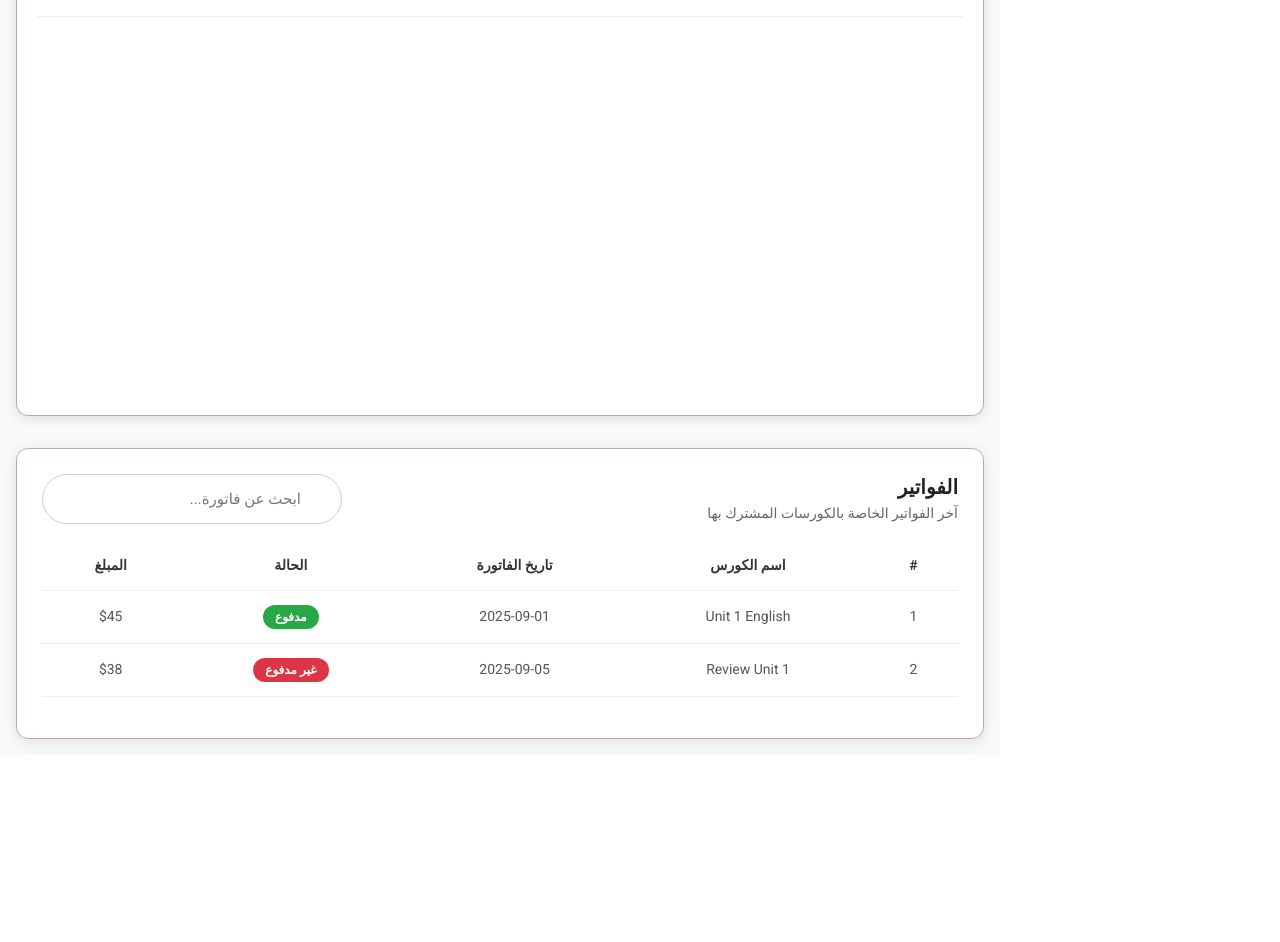
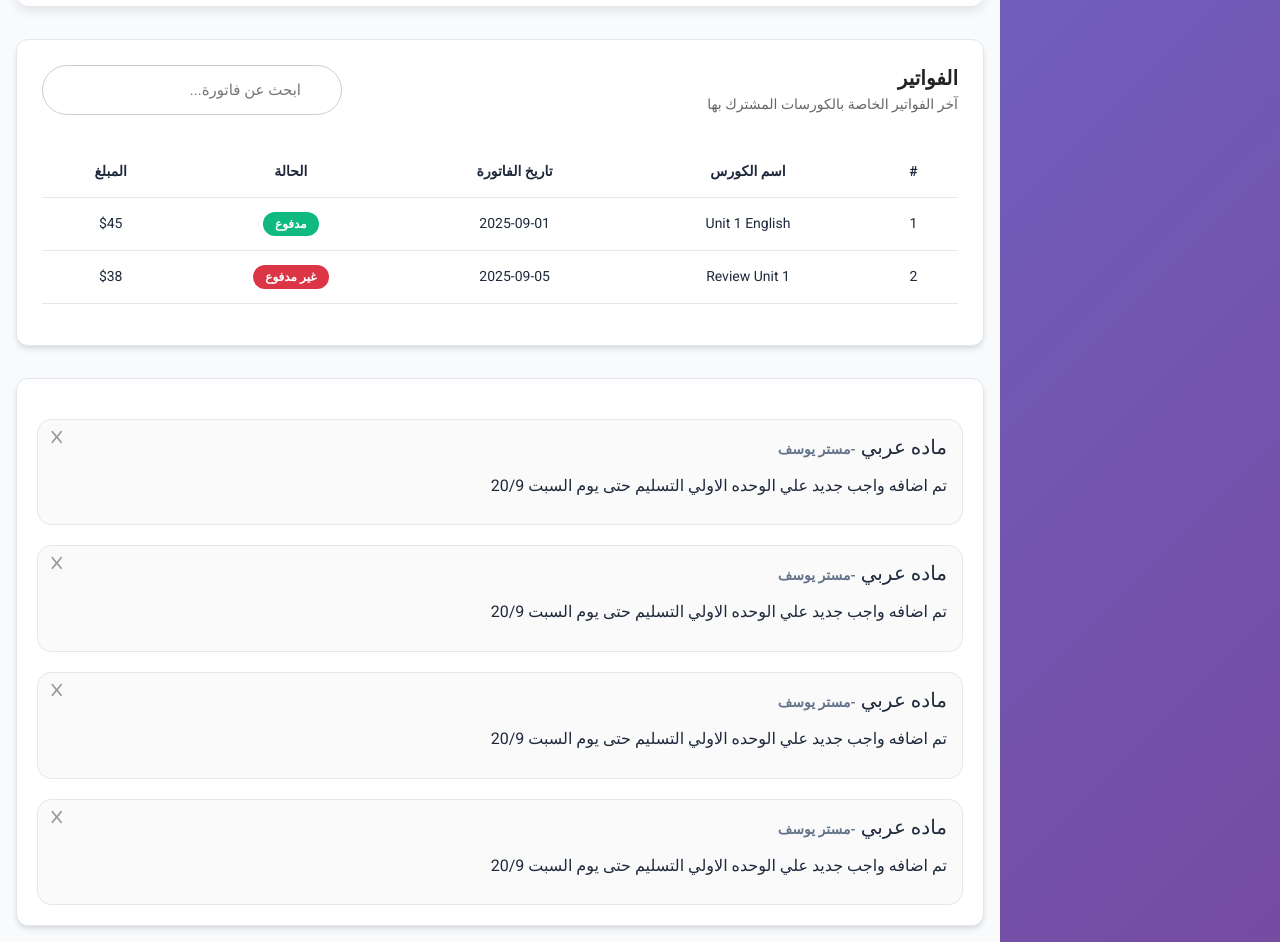
Before and after one commit to ahmedgoher/front_end_EduSystem, a plain HTML site: page index.html in a window 1280 px wide. Shown: the part 1100-2042 px from the top of the page. Before the commit the page ends 1855 px from the top, so only its background shows below. Drawn offline with Linux system fonts and the light colour scheme.

Commit message:
color and new section

```diff
--- a/css/style.css
+++ b/css/style.css
@@ -5,18 +5,28 @@
 }
 
 :root {
-  --main-color: #3b3b3b;
-  --second-color: #eceedf;
+  --primary-color: #2563eb;
+  --secondary-color: #f8fafc;
+  --accent-color: #10b981;
+  --text-primary: #1e293b;
+  --text-secondary: #64748b;
+  --border-color: #e2e8f0;
+  --sidebar-bg: #ffffff;
+  --content-bg: #f8fafc;
   --white-color: #fff;
-  --black-color: #000;
-  --border-color: #bca9a9;
+  --card-shadow: 0 4px 6px -1px rgba(0, 0, 0, 0.1),
+    0 2px 4px -1px rgba(0, 0, 0, 0.06);
+  --hover-shadow: 0 10px 15px -3px rgba(0, 0, 0, 0.1),
+    0 4px 6px -2px rgba(0, 0, 0, 0.05);
 }
 
 body {
-  font-family: "Roboto", sans-serif;
+  font-family: "Roboto", -apple-system, BlinkMacSystemFont, "Segoe UI",
+    sans-serif;
   min-height: 100vh;
-  color: #222831;
+  color: var(--text-primary);
   line-height: 1.6;
+  background: linear-gradient(135deg, #667eea 0%, #764ba2 100%);
 }
 
 /* Profile Info */
@@ -32,7 +42,7 @@ body {
 
 .personalpic {
   max-width: 120px;
-  border: 3px solid var(--main-color);
+  border: 3px solid var(--accent-color);
   border-radius: 50%;
 }
 
@@ -41,8 +51,8 @@ body {
   position: fixed;
   max-width: 280px;
   height: 100vh;
-  box-shadow: -2px 0 12px rgba(0, 0, 0, 0.15);
-  background: var(--white-color);
+  box-shadow: var(--card-shadow);
+  background: var(--sidebar-bg);
 }
 
 .sidebar {
@@ -67,8 +77,8 @@ body {
 
 .sidebar-nav .nav-link:hover,
 .sidebar-nav .nav-link.active {
-  background-color: var(--main-color);
-  color: var(--second-color);
+  background-color: var(--primary-color);
+  color: var(--secondary-color);
 }
 
 /* Content */
@@ -76,8 +86,8 @@ body {
   margin-right: 280px;
   width: calc(100% - 280px);
   min-height: 100vh;
-  background-color: #121212;
-  color: #e0e0e0;
+  background-color: var(--content-bg);
+  /* color: #e0e0e0; */
   /* padding: 25px; */
 }
 
@@ -86,14 +96,17 @@ body {
   height: 72px;
   position: sticky;
   top: 0;
-  background-color: #1e1e1e;
-  box-shadow: -10px 0px 12px rgba(0, 0, 0, 0.3);
-  color: #fff;
+  background-color: var(--sidebar-bg);
+  box-shadow: var(--card-shadow);
+  color: var(--accent-color);
   z-index: 1000;
   display: flex;
   align-items: center;
   padding: 0 20px;
   font-weight: 600;
+}
+#menu-toggle {
+  cursor: pointer;
 }
 
 /* Mobile Sidebar */
@@ -115,7 +128,7 @@ body {
   .content {
     margin-right: 0;
     width: 100%;
-    padding: 15px;
+    /* padding: 15px; */
   }
 }
 
@@ -131,7 +144,8 @@ body {
   border: 1px solid var(--border-color);
   border-radius: 12px;
   box-shadow: 0 4px 14px rgba(0, 0, 0, 0.1);
-  height: calc(100vh - 100px);
+  height: auto; /* إلغاء الثابت */
+  min-height: 400px;
   padding: 30px;
   color: var(--main-color);
 }
@@ -180,7 +194,8 @@ body {
   box-shadow: 0 3px 12px rgba(0, 0, 0, 0.1);
   padding: 20px;
   border-radius: 12px;
-  height: calc(100vh - 120px);
+  height: auto; /* إلغاء الثابت */
+  min-height: 400px;
   background-color: var(--white-color);
 }
 
@@ -189,15 +204,15 @@ body {
 }
 
 .Reportspage .dropdown .repbtn {
-  background-color: var(--main-color);
-  color: var(--white-color);
+  background-color: var(--primary-color);
+  color: var(--secondary-color);
   font-size: 14px;
   font-weight: 600;
 }
 
 .Reportspage .dropdown-menu .dropdown-item:hover {
-  background-color: var(--main-color);
-  color: var(--white-color);
+  background-color: var(--primary-color);
+  color: var(--secondary-color);
 }
 
 .Reportspage .sub-choose {
@@ -224,15 +239,15 @@ body {
   width: 100%;
   padding: 12px;
   font-size: 15px;
-  border: 1px solid #ccc;
+  border: 1px solid var(--border-color);
   border-radius: 8px;
-  background: #f9f9f9;
+  background: var(--sidebar-bg);
   color: #333;
   outline: none;
 }
 
 .input-group input:disabled {
-  color: #666;
+  color: var(--text-secondary);
 }
 
 .input-group label {
@@ -250,7 +265,7 @@ body {
 /* Invoices Container */
 .invoices-container {
   border: 1px solid var(--border-color);
-  box-shadow: 0 3px 14px rgba(0, 0, 0, 0.1);
+  box-shadow: var(--card-shadow);
   padding: 25px;
   border-radius: 12px;
   background-color: var(--white-color);
@@ -320,24 +335,24 @@ body {
 }
 
 .table thead {
-  background: #f7f9fb;
+  background: var(--content-bg);
 }
 
 .table th,
 .table td {
   padding: 14px 18px;
   text-align: center;
-  border-bottom: 1px solid #eee;
+  border-bottom: 1px solid var(--border-color);
   font-size: 14px;
 }
 
 .table th {
   font-weight: 600;
-  color: #333;
+  color: var(--text-primary);
 }
 
 .table td {
-  color: #555;
+  color: var(--text-primary);
 }
 
 .table tbody tr:hover {
@@ -354,7 +369,7 @@ body {
 }
 
 .badge.paid {
-  background-color: #28a745;
+  background-color: var(--accent-color);
 }
 
 .badge.unpaid {
@@ -381,3 +396,71 @@ body {
     padding: 10px;
   }
 }
+
+.Notification {
+  border: 1px solid var(--border-color);
+  box-shadow: var(--card-shadow);
+  padding: 20px;
+  border-radius: 12px;
+  background-color: var(--white-color);
+  height: auto; /* بلاش height ثابت */
+  min-height: 300px; /* تحكم للـ UI */
+}
+
+/* Notifications Container */
+.Notification .conteners {
+  display: flex;
+  flex-direction: column;
+  gap: 20px;
+  margin-top: 20px;
+}
+
+/* Notification Card */
+.Notification .conteners .cont {
+  border: 1px solid var(--border-color);
+  border-radius: 14px;
+  padding: 15px 15px 10px;
+  display: flex;
+  flex-direction: column;
+  gap: 6px;
+  position: relative;
+  background: #fafafa;
+  transition: 0.3s ease;
+}
+.Notification .conteners .cont:hover {
+  transform: translateY(-2px);
+  box-shadow: 0 4px 14px rgba(0, 0, 0, 0.08);
+}
+
+/* Text */
+.Notification .conteners .cont span {
+  color: var(--text-secondary);
+  font-size: 14px;
+  font-weight: 600;
+}
+
+/* Close button */
+.Notification .conteners .cont .close {
+  position: absolute;
+  left: 10px;
+  top: 10px;
+  font-size: 14px;
+  cursor: pointer;
+  color: #999;
+}
+.Notification .conteners .cont .close:hover {
+  color: #333;
+}
+
+/* Responsive */
+@media (max-width: 768px) {
+  .Notification {
+    padding: 15px;
+  }
+  .Notification .conteners .cont {
+    padding: 12px;
+  }
+  .Notification .conteners .cont span {
+    font-size: 13px;
+  }
+}
--- a/index.html
+++ b/index.html
@@ -16,7 +16,7 @@
   </head>
   <body>
     <div class="d-flex">
-      <div class="side sidebar bg-body-tertiary d-none d-md-block">
+      <div class="side sidebar d-none d-md-block">
         <a href="" style="color: #bbdce5"
           ><i id="menu-toggle" class="fa-solid fa-bars fs-2 d-md-none"></i>
         </a>
@@ -56,8 +56,8 @@
           </nav>
         </div>
       </div>
-      <div class="content bg-body-tertiary d-flex flex-column">
-        <nav class="navbar bg-body-tertiary">
+      <div class="content d-flex flex-column">
+        <nav class="navbar">
           <div class="container-fluid n">
             <a class="navbar-brand">Navbar</a>
             <div class="endnav d-flex m-2">
@@ -90,7 +90,7 @@
         </nav>
         <div class="contentdash d-flex flex-column justify-content-center">
           <!-- main page -->
-          <div class="main m-4">
+          <div class="main m-3">
             <div class="mb-3">
               <label for="name" class="form-label"
                 ><span><i class="fa-regular fa-user"></i> الاسم</span></label
@@ -305,6 +305,7 @@
             </div>
 
             <!-- Invoices Table -->
+            <div class="table-responsive">
               <table class="table">
                 <thead>
                   <tr>
@@ -333,7 +334,43 @@
                 </tbody>
               </table>
             </div>
-
+          </div>
+          <div class="Notification m-3">
+            <div class="conteners">
+              <div class="cont">
+                <i class="fa-solid fa-x close"></i>
+                <h5>ماده عربي <span>-مستر يوسف</span></h5>
+                <p>
+                  تم اضافه واجب جديد علي الوحده الاولي التسليم حتى يوم السبت
+                  20/9
+                </p>
+              </div>
+              <div class="cont">
+                <i class="fa-solid fa-x close"></i>
+                <h5>ماده عربي <span>-مستر يوسف</span></h5>
+                <p>
+                  تم اضافه واجب جديد علي الوحده الاولي التسليم حتى يوم السبت
+                  20/9
+                </p>
+              </div>
+              <div class="cont">
+                <i class="fa-solid fa-x close"></i>
+                <h5>ماده عربي <span>-مستر يوسف</span></h5>
+                <p>
+                  تم اضافه واجب جديد علي الوحده الاولي التسليم حتى يوم السبت
+                  20/9
+                </p>
+              </div>
+              <div class="cont">
+                <i class="fa-solid fa-x close"></i>
+                <h5>ماده عربي <span>-مستر يوسف</span></h5>
+                <p>
+                  تم اضافه واجب جديد علي الوحده الاولي التسليم حتى يوم السبت
+                  20/9
+                </p>
+              </div>
+            </div>
+          </div>
           <!--   <div
             class="montg d-flex flex-column flex-sm-row justify-content-sm-around"
           >
```
Lines whose indentation alone changed are shown as unchanged.
